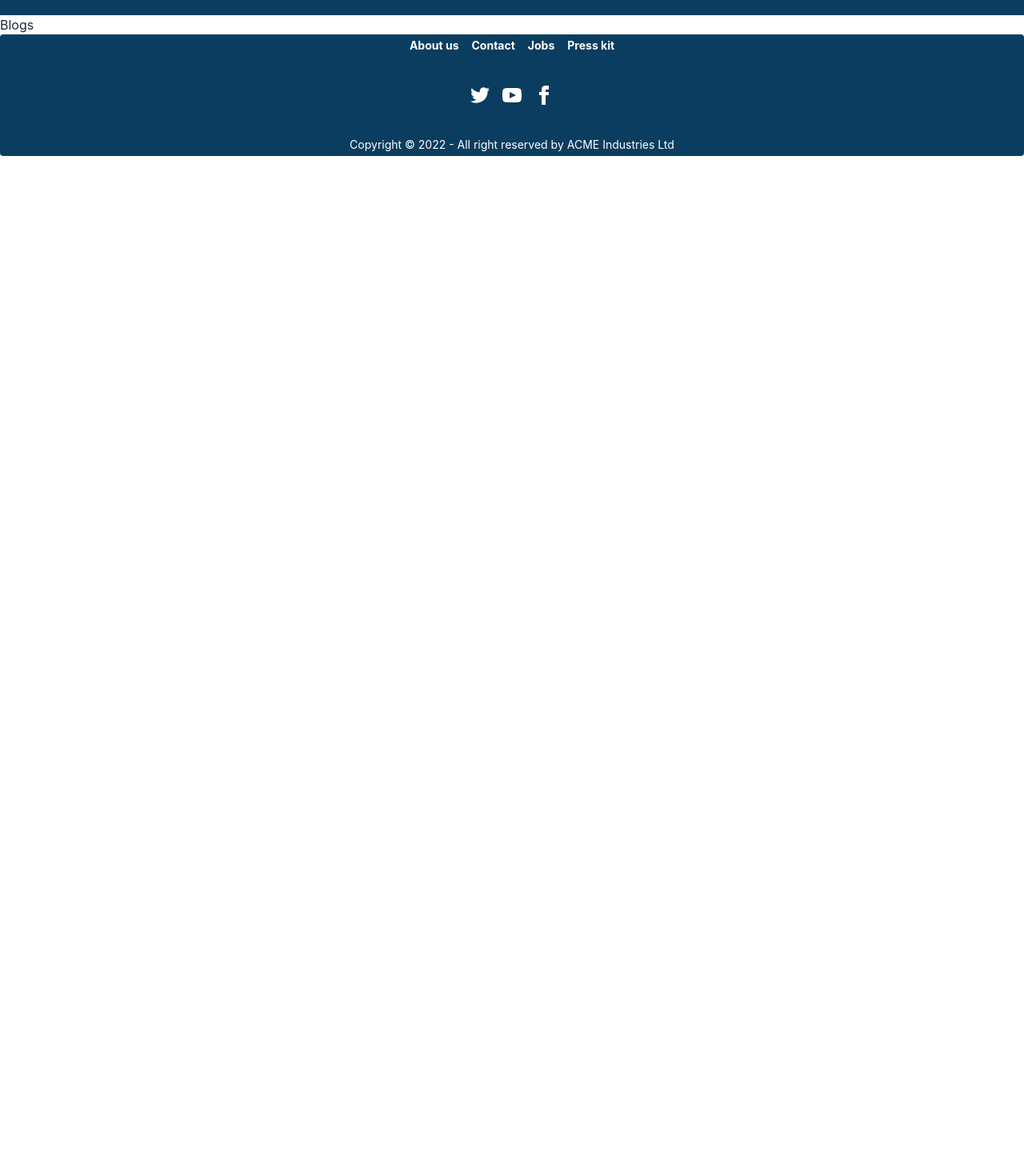
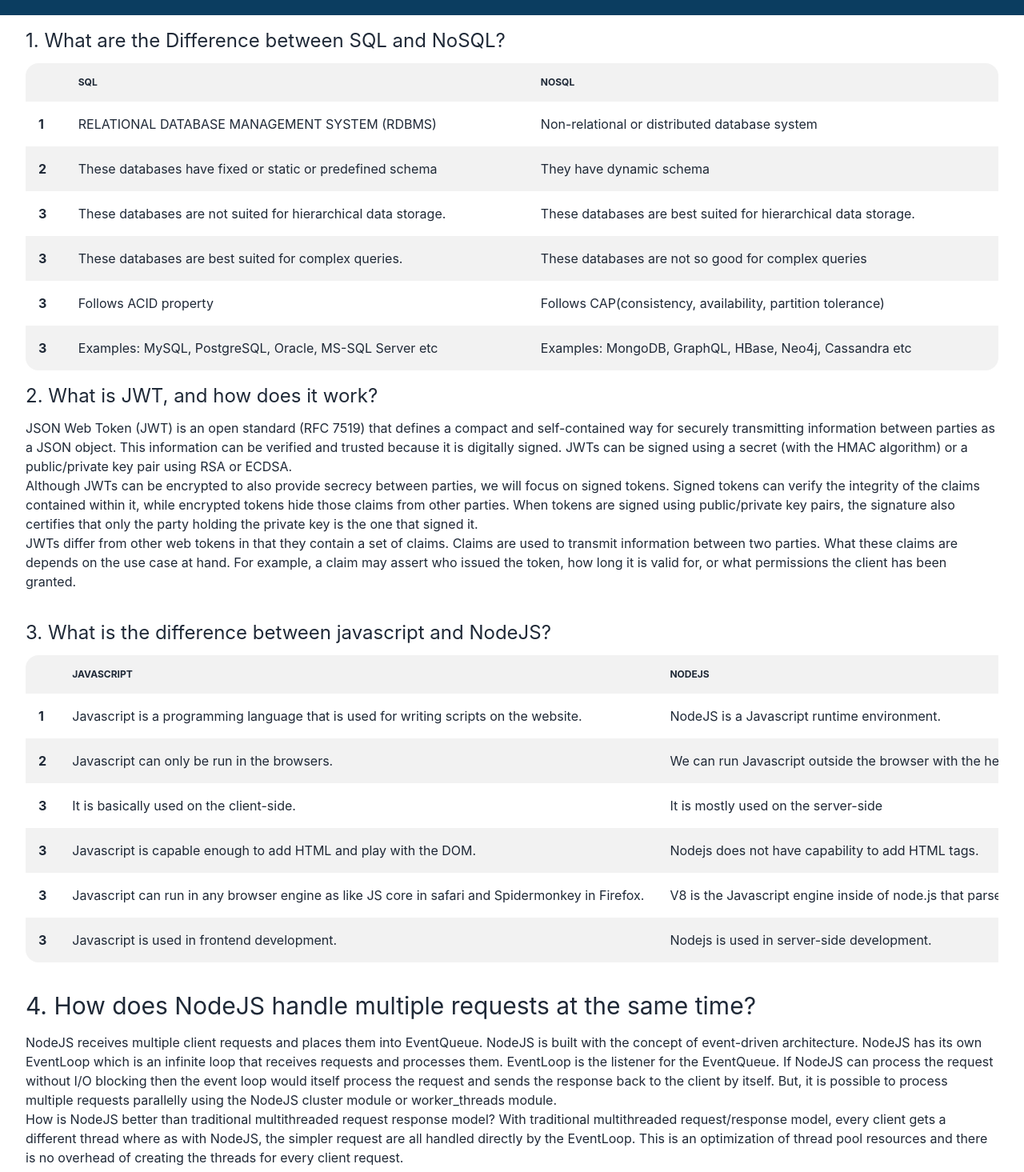
Before and after one commit to merazul-amin/law-firm-client, a React (Create React App) app: page /blogs in a window 1280 px wide. Shown: the part 45-1510 px from the top of the page at 80% size. Before the commit the page ends 800 px from the top, so only its background shows below. Built offline with nearby package versions, Linux system fonts and the light colour scheme; no server answers.

Commit message:
blog page added

```diff
--- a/src/components/Pages/Blogs/Blogs.js
+++ b/src/components/Pages/Blogs/Blogs.js
@@ -2,8 +2,146 @@ import React from 'react';
 
 const Blogs = () => {
     return (
-        <div>
-            <h1>Blogs</h1>
+        <div className='w-[95%] mx-auto'>
+            {/* Question 1 */}
+            <div className='my-4'>
+                <h1 className='text-2xl my-3'>1. What are the Difference between SQL and NoSQL?</h1>
+                <div className="overflow-x-auto">
+                    <table className="table table-zebra w-full">
+
+                        <thead>
+                            <tr>
+                                <th></th>
+                                <th>SQL</th>
+                                <th>NoSQL</th>
+
+                            </tr>
+                        </thead>
+                        <tbody>
+
+                            <tr>
+                                <th>1</th>
+                                <td>RELATIONAL DATABASE MANAGEMENT SYSTEM (RDBMS)</td>
+                                <td>Non-relational or distributed database system</td>
+
+                            </tr>
+
+                            <tr>
+                                <th>2</th>
+                                <td>These databases have fixed or static or predefined schema</td>
+                                <td>They have dynamic schema</td>
+
+                            </tr>
+
+                            <tr>
+                                <th>3</th>
+                                <td>These databases are not suited for hierarchical data storage.</td>
+                                <td>These databases are best suited for hierarchical data storage.</td>
+
+                            </tr>
+                            <tr>
+                                <th>3</th>
+                                <td>These databases are best suited for complex queries.</td>
+                                <td>These databases are not so good for complex queries</td>
+                            </tr>
+                            <tr>
+                                <th>3</th>
+                                <td>Follows ACID property</td>
+                                <td>	Follows CAP(consistency, availability, partition tolerance)</td>
+                            </tr>
+                            <tr>
+                                <th>3</th>
+                                <td>Examples: MySQL, PostgreSQL, Oracle, MS-SQL Server etc</td>
+                                <td>Examples: MongoDB, GraphQL, HBase, Neo4j, Cassandra etc</td>
+                            </tr>
+                        </tbody>
+                    </table>
+                </div>
+
+            </div>
+            {/* question 2 */}
+            <div>
+                <h1 className='text-2xl my-3'>2. What is JWT, and how does it work?</h1>
+                <div>
+                    JSON Web Token (JWT) is an open standard (RFC 7519) that defines a compact and self-contained way for securely transmitting information between parties as a JSON object. This information can be verified and trusted because it is digitally signed. JWTs can be signed using a secret (with the HMAC algorithm) or a public/private key pair using RSA or ECDSA. <br />
+
+                    Although JWTs can be encrypted to also provide secrecy between parties, we will focus on signed tokens. Signed tokens can verify the integrity of the claims contained within it, while encrypted tokens hide those claims from other parties. When tokens are signed using public/private key pairs, the signature also certifies that only the party holding the private key is the one that signed it. <br />
+                    JWTs differ from other web tokens in that they contain a set of claims. Claims are used to transmit information between two parties. What these claims are depends on the use case at hand. For example, a claim may assert who issued the token, how long it is valid for, or what permissions the client has been granted.
+                </div>
+            </div>
+
+            {/* question 3 */}
+            <div className='my-9'>
+                <h1 className='text-2xl my-3'>3. What is the difference between javascript and NodeJS?</h1>
+                <div className="overflow-x-auto">
+                    <table className="table table-zebra w-full">
+
+                        <thead>
+                            <tr>
+                                <th></th>
+                                <th>JavaScript</th>
+                                <th>NodeJS</th>
+
+                            </tr>
+                        </thead>
+                        <tbody>
+
+                            <tr>
+                                <th>1</th>
+                                <td>
+                                    Javascript is a programming language that is used for writing scripts on the website. </td>
+                                <td>NodeJS is a Javascript runtime environment.</td>
+
+                            </tr>
+
+                            <tr>
+                                <th>2</th>
+                                <td>Javascript can only be run in the browsers.</td>
+                                <td>We can run Javascript outside the browser with the help of NodeJS.</td>
+
+                            </tr>
+
+                            <tr>
+                                <th>3</th>
+                                <td>	It is basically used on the client-side.</td>
+                                <td>It is mostly used on the server-side</td>
+
+                            </tr>
+                            <tr>
+                                <th>3</th>
+                                <td>Javascript is capable enough to add HTML and play with the DOM. </td>
+                                <td>Nodejs does not have capability to add HTML tags.</td>
+                            </tr>
+                            <tr>
+                                <th>3</th>
+                                <td>Javascript can run in any browser engine as like JS core in safari and Spidermonkey in Firefox.
+                                </td>
+                                <td>V8 is the Javascript engine inside of node.js that parses and runs Javascript. </td>
+                            </tr>
+                            <tr>
+                                <th>3</th>
+                                <td>Javascript is used in frontend development.</td>
+                                <td>Nodejs is used in server-side development.</td>
+                            </tr>
+                        </tbody>
+                    </table>
+                </div>
+
+            </div>
+
+
+            {/* Question 4 */}
+            <div className='my-5'>
+                <h1 className='my-4 text-3xl'>4. How does NodeJS handle multiple requests at the same time?</h1>
+                <div>
+                    NodeJS receives multiple client requests and places them into EventQueue. NodeJS is built with the concept of event-driven architecture. NodeJS has its own EventLoop which is an infinite loop that receives requests and processes them. EventLoop is the listener for the EventQueue.
+
+                    If NodeJS can process the request without I/O blocking then the event loop would itself process the request and sends the response back to the client by itself. But, it is possible to process multiple requests parallelly using the NodeJS cluster module or worker_threads module. <br />
+
+                    How is NodeJS better than traditional multithreaded request response model?
+                    With traditional multithreaded request/response model, every client gets a different thread where as with NodeJS, the simpler request are all handled directly by the EventLoop. This is an optimization of thread pool resources and there is no overhead of creating the threads for every client request.
+                </div>
+            </div>
         </div>
     );
 };
--- a/src/components/Reviews/AddReview.js
+++ b/src/components/Reviews/AddReview.js
@@ -2,9 +2,11 @@ import React, { useContext } from 'react';
 import { AuthContext } from '../../contexts/UserContext/UserContext';
 import { useForm } from 'react-hook-form';
 import swal from 'sweetalert';
+import { Link } from 'react-router-dom';
 
 const AddReview = ({ service }) => {
     const { _id } = service;
+
     const { user } = useContext(AuthContext);
     const userName = user?.displayName;
     const userEmail = user?.email;
@@ -43,8 +45,8 @@ const AddReview = ({ service }) => {
     }
     return (
         <div>
-
-            <form onSubmit={handleSubmit} className='shadow-lg border w-[90%] mx-auto my-10 p-6 rounded'>
+            {
+                user ? <form onSubmit={handleSubmit} className='shadow-lg border w-[90%] mx-auto my-10 p-6 rounded'>
                     <h1 className='text-center text-3xl font-bold'>Write A Review</h1>
 
                     <h2>Your Name</h2>
@@ -60,6 +62,10 @@ const AddReview = ({ service }) => {
                     <textarea name='review' className="textarea w-[95%] lg:w-[50%] textarea-secondary" placeholder="Your Review Here"></textarea> <br />
                     <button type='submit' className='btn'>Add Review</button>
                 </form>
+                    :
+                    <h1 className='text-2xl text-center my-5'>Please Log in for Give a Review <Link to='/login' className='text-red-600 font-bold underline'>Log In</Link> </h1>
+            }
+
         </div>
     );
 };
```
Lines whose indentation alone changed are shown as unchanged.
